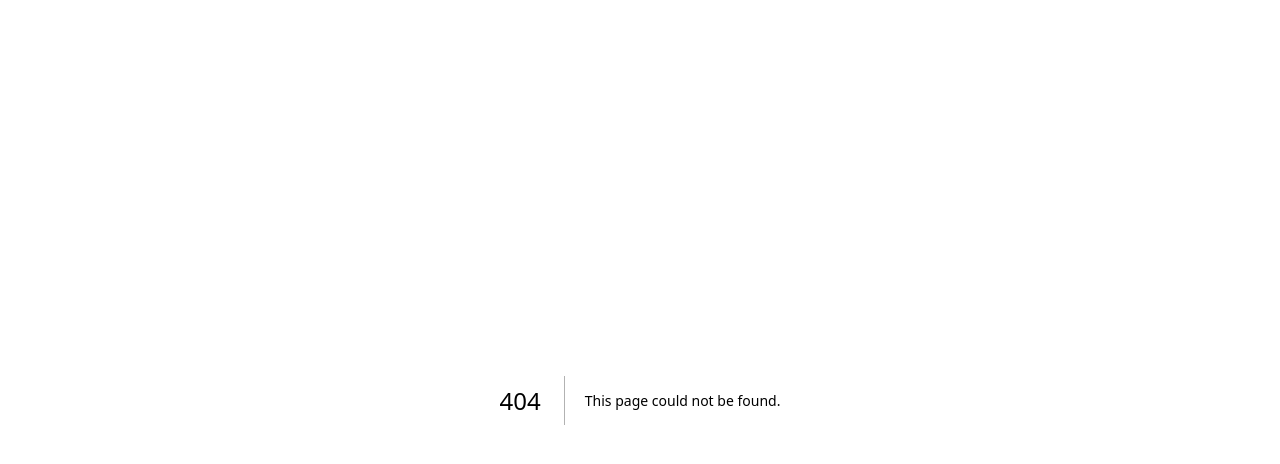
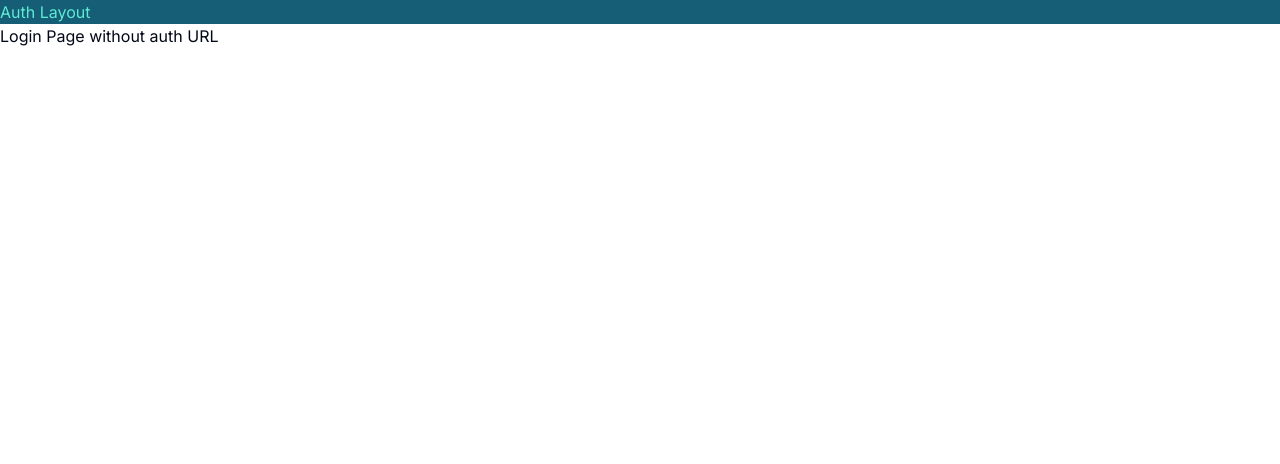
Before and after one commit to InfinityScripter/auth-next-master, a Next.js app: page /login in a window 1280 px wide. Before the commit this address had no page. Shown: the top 464 px of the page. Built offline with nearby package versions, Linux system fonts and the light colour scheme.

Commit message:
create routes auth without /auth URL

```diff
--- a/app/auth/login/page.tsx
+++ b/app/(auth)/login/page.tsx
@@ -3,7 +3,7 @@ import React from 'react';
 const LoginPage = () => {
   return (
     <div>
-      Login Page
+      Login Page without auth URL
     </div>
   );
 };
--- a/app/auth/register/page.tsx
+++ b/app/(auth)/register/page.tsx
@@ -3,7 +3,7 @@ import React from 'react';
 const RegisterPage = () => {
   return (
     <div>
-      Register Page
+      Register Page without auth URL
     </div>
   );
 };
```
Also changed, not shown: app/(auth)/layout.tsx (renamed from app/auth/layout.tsx).
